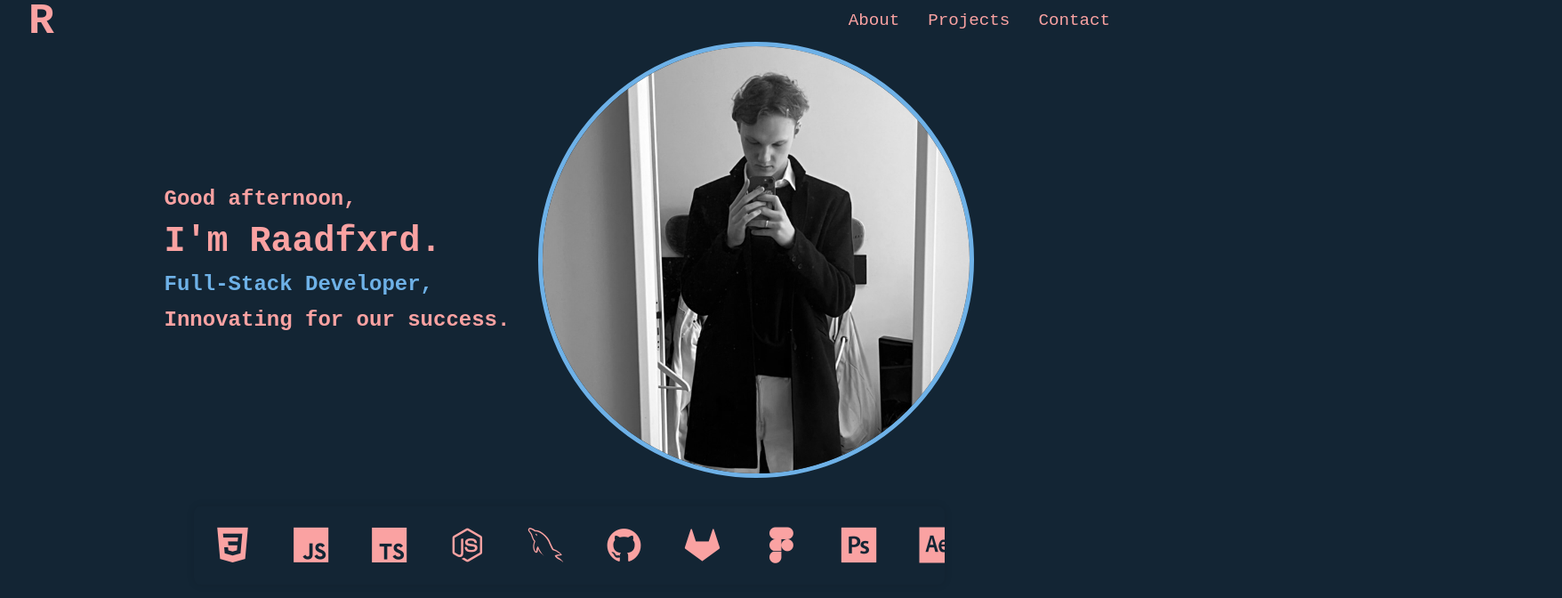
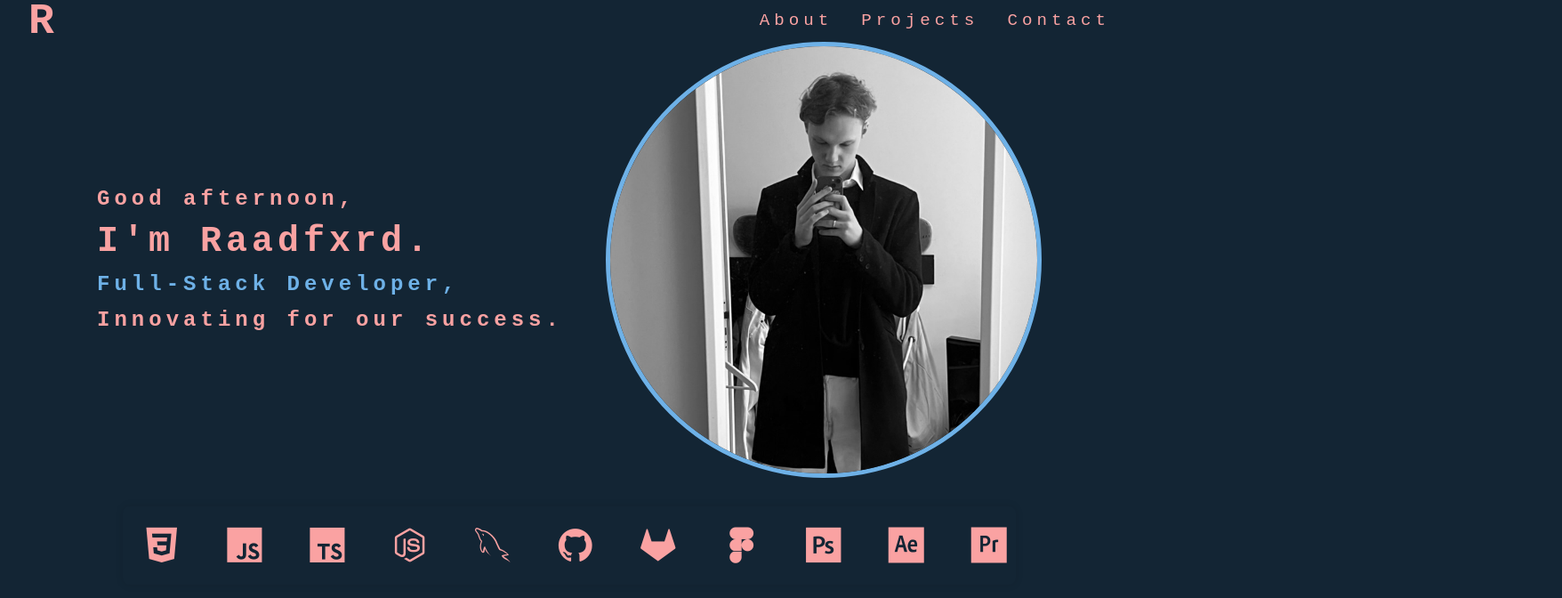
Before and after one commit to Raadfxrd/Portfolio, a Vue app: page /#/ in a window 1280 px wide. Shown: the part 32-704 px from the top of the page at 89% size, 1756 px wide, since content can reach past the window. Built offline with nearby package versions, Linux system fonts and the light colour scheme.

Commit message:
Changed some minor styling

```diff
--- a/src/assets/main.css
+++ b/src/assets/main.css
@@ -7,6 +7,7 @@
 
 body {
   font-family: var(--font);
+  letter-spacing: 5px;
   background-color: var(--color-primary-dark);
   color: var(--color-primary-light);
   overflow: hidden;
--- a/src/pages/Home/Components/TechStack.vue
+++ b/src/pages/Home/Components/TechStack.vue
@@ -19,7 +19,7 @@ const { techStack } = useTechStack()
 
 <style scoped>
 .tech-stack-container {
-  width: 40%;
+  width: 45%;
   overflow: hidden;
   border-radius: 8px;
   margin: 2rem auto;
--- a/src/pages/Home/Components/WelcomeComponent.vue
+++ b/src/pages/Home/Components/WelcomeComponent.vue
@@ -49,7 +49,7 @@ onMounted(() => {
   justify-content: center;
   align-items: center;
   flex-direction: row;
-  gap: 2rem;
+  gap: 3rem;
 }
 
 .welcome-text {
```
